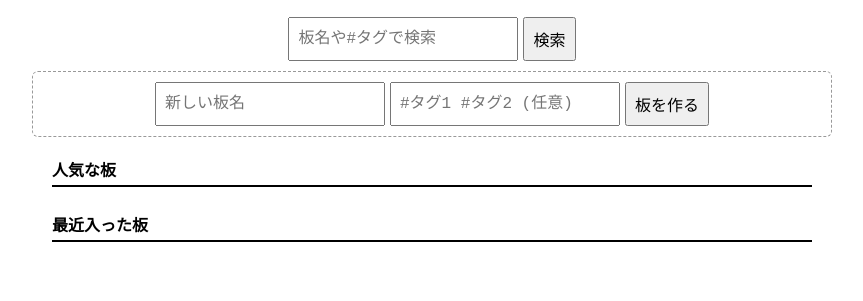
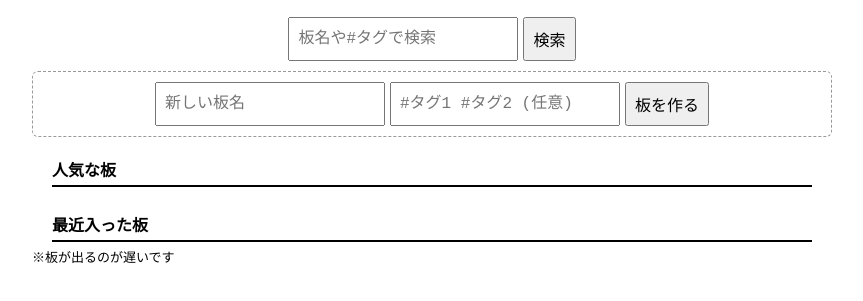
Before and after one commit to kusooooo937/sanngokudoumei, a website: page index.html in a window 1280 px wide. Shown: the part 61-362 px from the top of the page, without its empty margins (208-1071 px from the left). Drawn offline with nearby package versions, Linux system fonts and the light colour scheme; no server answers.

Commit message:
Add note about delayed board display

```diff
--- a/index.html
+++ b/index.html
@@ -206,6 +206,7 @@
     <div id="popularBoards" class="boardList"></div>
 
     <h2>最近入った板</h2>
+    <h8>※板が出るのが遅いです</h8>
     <div id="recentRooms" class="boardList"></div>
   </div>
 
```
